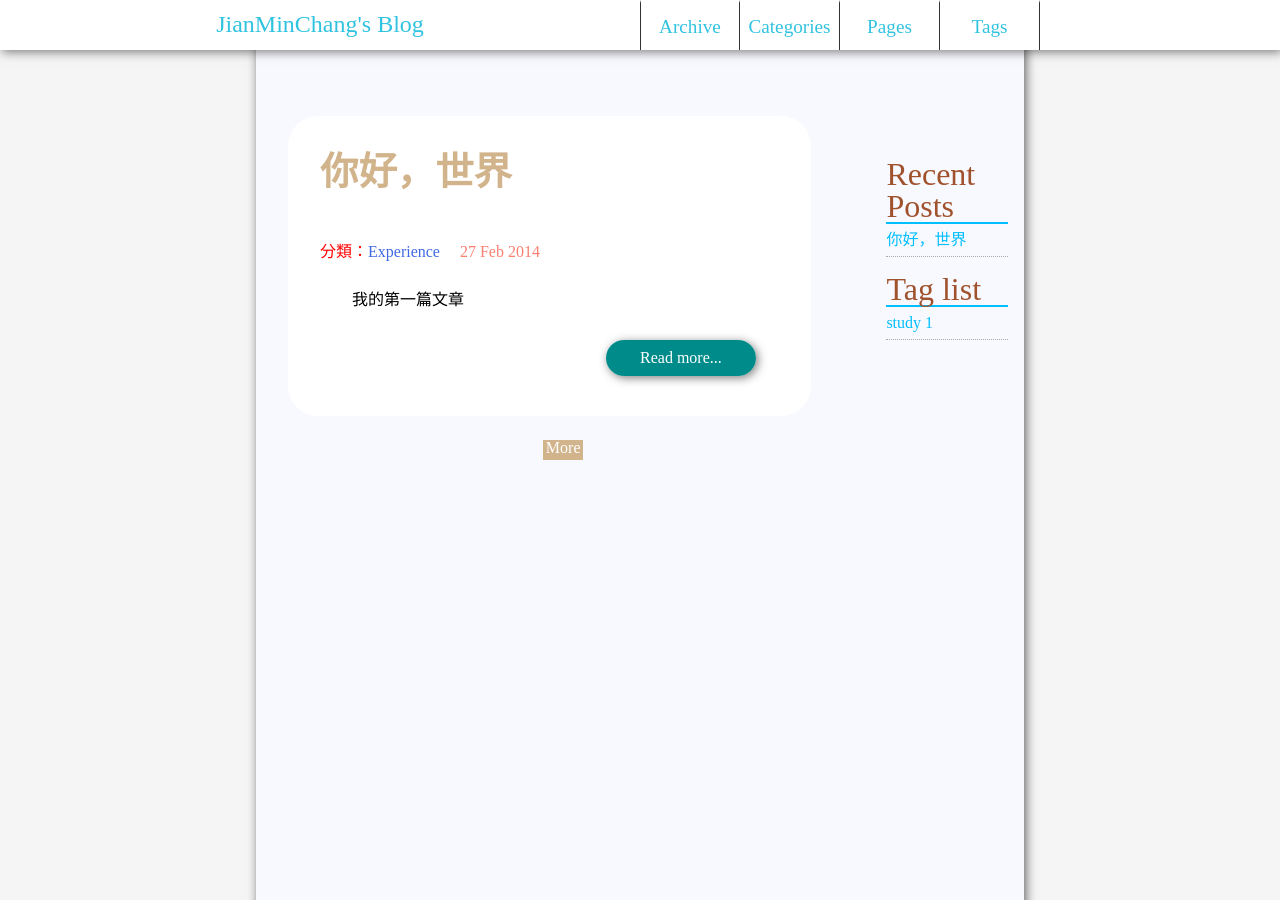
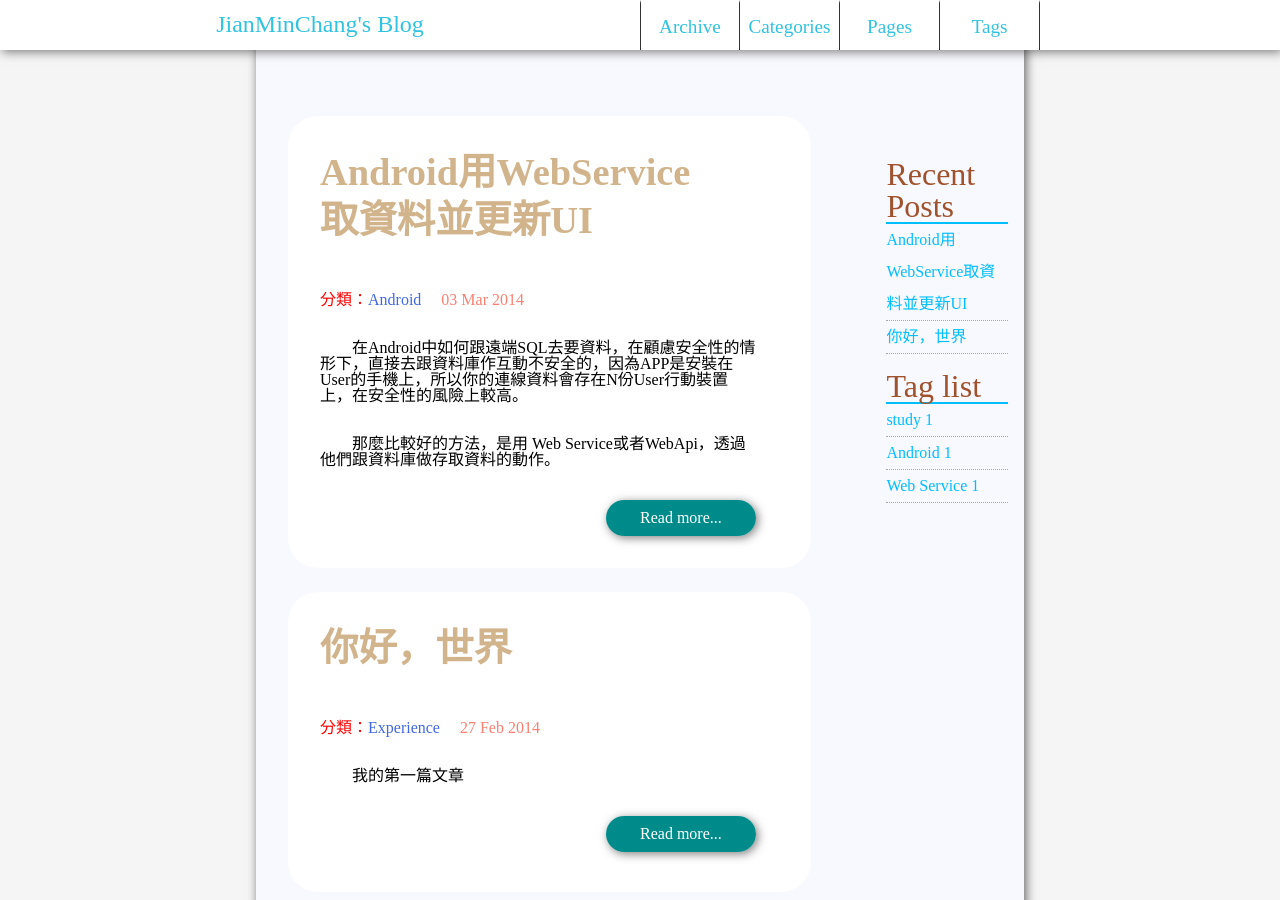
Before and after one commit to JianMin0721/JianMin0721.github.io, a Jekyll site: the page built from index.md, in a window 1280 px wide and 900 px high. Built offline with Jekyll 4.4.1, drawn with Linux system fonts in a browser that asks for light colours.

Commit message:
Create New md file

```diff
--- a/_includes/themes/mythemes/post.html
+++ b/_includes/themes/mythemes/post.html
@@ -1,5 +1,5 @@
 <div class="page-header">
-  <h1>{{ page.title }} </h1>
+  <h5>{{ page.cTitle }} </h5>
   {% if page.tagline %}<small>{{page.tagline}}</small>{% endif %}
 </div>
 
--- /dev/null
+++ b/_posts/2014-03-03-Android-get-web-data.md
@@ -0,0 +1,111 @@
+---
+layout: post
+cTitle: Android用WebService取資料並更新UI
+ctitle: Android用WebService取資料並更新UI
+category : Android
+tags: [Android,Web Service]
+published: true
+---
+
+<p>在Android中如何跟遠端SQL去要資料，在顧慮安全性的情形下，直接去跟資料庫作互動不安全的，因為APP是安裝在User的手機上，所以你的連線資料會存在N份User行動裝置上，在安全性的風險上較高。</p>
+
+<p>那麼比較好的方法，是用 <label>Web Service</label>或者<label>WebApi</label>，透過他們跟資料庫做存取資料的動作。</p>
+
+<!-- more -->
+
+<p>我們透過 getData() 這個函數去跟 Web Service 要資料，Web Service的寫法和SQL皆略過，網路上不少資料。</p>
+
+<br/>
+
+<pre class="code">
+
+<span class="codeline"><b class="codehtmltag">public String getData(){</b></span>
+<span class="codeline"><b class="codehtmltag">    String str = "";</b></span>
+<span class="codeline"><b class="codehtmltag">    String url = "http://192.168.0.2:10000/default.aspx?id=Frank";</b></span>
+<span class="codeline"><b class="codehtmltag">    HttpGet httpget = new HttpGet(url);</b></span>
+<span class="codeline"><b class="codehtmltag">    try{</b></span>
+<span class="codeline"><b class="codehtmltag">        HttpResponse res = new DefaultHttpClient ().execute(httpget);</b></span>
+<span class="codeline"><b class="codehtmltag">        if ( res.getStatusLine( ) .getStatusCode( ) == 200 ){</b></span>
+<span class="codeline"><b class="codehtmltag">            </b></span>
+<span class="codeline"><b class="codehtmltag">                 str = EntityUtils.toString( res.getEntity( ) ) ;</b></span>
+<span class="codeline"><b class="codehtmltag">        }</b></span>
+<span class="codeline"><b class="codehtmltag">        catch(Exception e){</b></span>
+<span class="codeline"><b class="codehtmltag">            str=e.getMessage();</b></span>
+<span class="codeline"><b class="codehtmltag">        }</b></span>
+<span class="codeline"><b class="codehtmltag">        return str;</b></span>
+<span class="codeline"><b class="codehtmltag">    }</b></span>
+<span class="codeline"><b class="codehtmltag">}</b></span>
+
+</pre>
+<br/>
+<p>其中回傳的str 就是我們的要的資料了，格式可以是Json或者是XML格式，本例是用Json，透過Android內建的解Json套件，引用<label>import org.json.*;</label>，再加上底下的方法，就能夠把資料轉成我們要的物件格式了。</p>
+<br/>
+<pre class="code">
+<span class="codeline"><b class="codehtmltag">private JSONArray ParseJson (String result) {</b></span>
+<span class="codeline"><b class="codehtmltag">	JSONArray jsonArray;</b></span>
+<span class="codeline"><b class="codehtmltag">	try {</b></span>
+<span class="codeline"><b class="codehtmltag">		jsonArray = new JSONArray(result);</b></span>
+<span class="codeline"><b class="codehtmltag">	}</b></span>
+<span class="codeline"><b class="codehtmltag">	catch (JSONException e) {</b></span>
+<span class="codeline"><b class="codehtmltag">		// TODO Auto-generated catch block</b></span>
+<span class="codeline"><b class="codehtmltag">		e.printStackTrace();</b></span>
+<span class="codeline"><b class="codehtmltag">		jsonArray=null;</b></span>
+<span class="codeline"><b class="codehtmltag">	}</b></span>
+<span class="codeline"><b class="codehtmltag">	return jsonArray;</b></span>
+<span class="codeline"><b class="codehtmltag">}</b></span>
+</pre>
+<br/>
+<p>如何更新使用者的UI呢?直接改!?NO~!NO~!NO~!直接會報錯，然後APP當掉，強制結束APP。為什麼呢?原因在於 Android 4.0 版本後，不允許在有網路傳輸上的動作上，直接在主執行緒裡面，直接去改動U正在使用的UI介面。很合理的事情!在網路處裡的時候Lock使用者的UI，不讓User去做別的事情，是個不直觀的UX~!
+</p>
+<p>
+而常用的解決方案有兩個，其一，使用多執行緒(thread)並行執行，主執行緒繼續動作，多開另外的執行緒去做網路處理，等到完畢後，把結果回傳主執行緒，去更改UI。另外一個就是異步任務(AsyncTask)，在主執行緒執行，裡面有開始前、開始執行、結束後和取消後的動作，我們只要改寫它就行了!</p>
+
+<p>底下是 AsyncTask 的程式碼:(練習用的)</p>
+<br/>
+<pre class="code">
+
+<span class="codeline"><b class="codehtmltag">class GoodTask extends AsyncTask&lt;Integer, Integer, String&gt; {</b></span>
+<span class="codeline"><b class="codehtmltag">    @Override</b></span>
+<span class="codeline"><b class="codehtmltag">    protected String doInBackground(Integer... arg0) {</b></span>
+<span class="codeline"><b class="codehtmltag">        String tempString =getData().toString();</b></span>
+<span class="codeline"><b class="codehtmltag">        //用於執行較長時間的後台計算。</b></span>
+<span class="codeline"><b class="codehtmltag">        return tempString;</b></span>
+<span class="codeline"><b class="codehtmltag">    }</b></span>
+<span class="codeline"><b class="codehtmltag">    @Override</b></span>
+<span class="codeline"><b class="codehtmltag">    protected void onPostExecute(String result) {</b></span>
+<span class="codeline"><b class="codehtmltag">        super.onPostExecute(result);</b></span>
+<span class="codeline"><b class="codehtmltag">        //當後台計算結束時，調用 UI線程。</b></span>
+<span class="codeline"><b class="codehtmltag">        txthello.setText("");</b></span>
+<span class="codeline"><b class="codehtmltag">	      </b></span>
+<span class="codeline"><b class="codehtmltag">	      JSONArray obj = ParseJson(result);</b></span>
+<span class="codeline"><b class="codehtmltag">	      try </b></span>
+<span class="codeline"><b class="codehtmltag">	      {</b></span>
+<span class="codeline"><b class="codehtmltag">	      if (advTemp==null){</b></span>
+<span class="codeline"><b class="codehtmltag">	          advTemp= new ArrayList &lt; Advobj &gt; ();</b></span>
+<span class="codeline"><b class="codehtmltag">	      }</b></span>
+<span class="codeline"><b class="codehtmltag">	      for(int i = 0; i &lt; obj.length();i++)</b></span>
+<span class="codeline"><b class="codehtmltag">        {</b></span>
+<span class="codeline"><b class="codehtmltag">            String id = String.valueOf(i);</b></span>
+<span class="codeline"><b class="codehtmltag">                JSONObject data = obj.getJSONObject(i);</b></span>
+<span class="codeline"><b class="codehtmltag">                Advobj a =new Advobj();</b></span>
+<span class="codeline"><b class="codehtmltag">                a.AdvID=data.getString("AdvertiserID");</b></span>
+<span class="codeline"><b class="codehtmltag">                a.AdvName=data.getString("AdvertiserName");</b></span>
+<span class="codeline"><b class="codehtmltag">                advTemp.add(a);</b></span>
+<span class="codeline"><b class="codehtmltag">            }</b></span>
+<span class="codeline"><b class="codehtmltag">            //更改UI</b></span>
+<span class="codeline"><b class="codehtmltag">            SetList(advTemp);</b></span>
+<span class="codeline"><b class="codehtmltag">        }</b></span>
+<span class="codeline"><b class="codehtmltag">        catch (JSONException e) </b></span>
+<span class="codeline"><b class="codehtmltag">        {</b></span>
+<span class="codeline"><b class="codehtmltag">            e.printStackTrace();</b></span>
+<span class="codeline"><b class="codehtmltag">        }</b></span>
+<span class="codeline"><b class="codehtmltag">    }</b></span>
+<span class="codeline"><b class="codehtmltag">}</b></span>
+
+
+</pre>
+<br/>
+
+<p>然後我們在SetList()這個方法內，再去改UI介面設定，就完成了更新使用者UI的介面!感覺好像沒啥講解到~XD!</p>
+
+<p>如有錯誤請留言，我會盡速修正!感謝!</p>
--- a/assets/themes/mythemes/indexcss.css
+++ b/assets/themes/mythemes/indexcss.css
@@ -178,7 +178,7 @@ section.section{
 	text-decoration: none;
 }
 
-.note.post-info + p {
+.note.post-info ~ p {
 	text-indent: 2em;
 	color: #000;
 	padding-top: 1em;
@@ -249,6 +249,11 @@ div.page-header{
 }
 div.page-header > h1{
 	font-size: 2em;
+	margin-bottom: 0.3em;
+	color:#DC143C;
+}
+div.page-header > h5{
+	font-size: 1em;
 	margin-bottom: 0.3em;
 	color:#DC143C;
 }
@@ -574,5 +579,5 @@ div.row-fluid >  div.span12 > ul >li >a:hover  {
 .codeown{color: #DC143C;}
 .codevar{color: #5500FF;}
 .codehtmltag{color: #FF7744;}
-.codeline{border-bottom: 1px dashed #dddddd;display: inline-block;width: 90%;}
+.codeline{border-bottom: 1px dashed #dddddd;display: inline-block;width: 90%;padding-left:1em; }
 .spline{color:#87CEFA;border-right: 5px solid #00FF00;padding-right:10px ; }
--- a/assets/themes/mythemes/pagejs.js
+++ b/assets/themes/mythemes/pagejs.js
@@ -1,7 +1,13 @@
 $(document).ready(function () {
     $(".code").each(function(i){
           $(this).find("span").each(function(i){
-               $("<span class=\"spline\">"+(i+1)+"</span>").insertBefore($(this));
+          	   if(i<9){
+          	       $("<span class=\"spline\">"+"0"+(i+1)+"</span>").insertBefore($(this));
+          	   }
+          	   else{
+          	   	   $("<span class=\"spline\">"+ (i+1)+"</span>").insertBefore($(this));
+          	   }
+
         });
     });
 });
```
